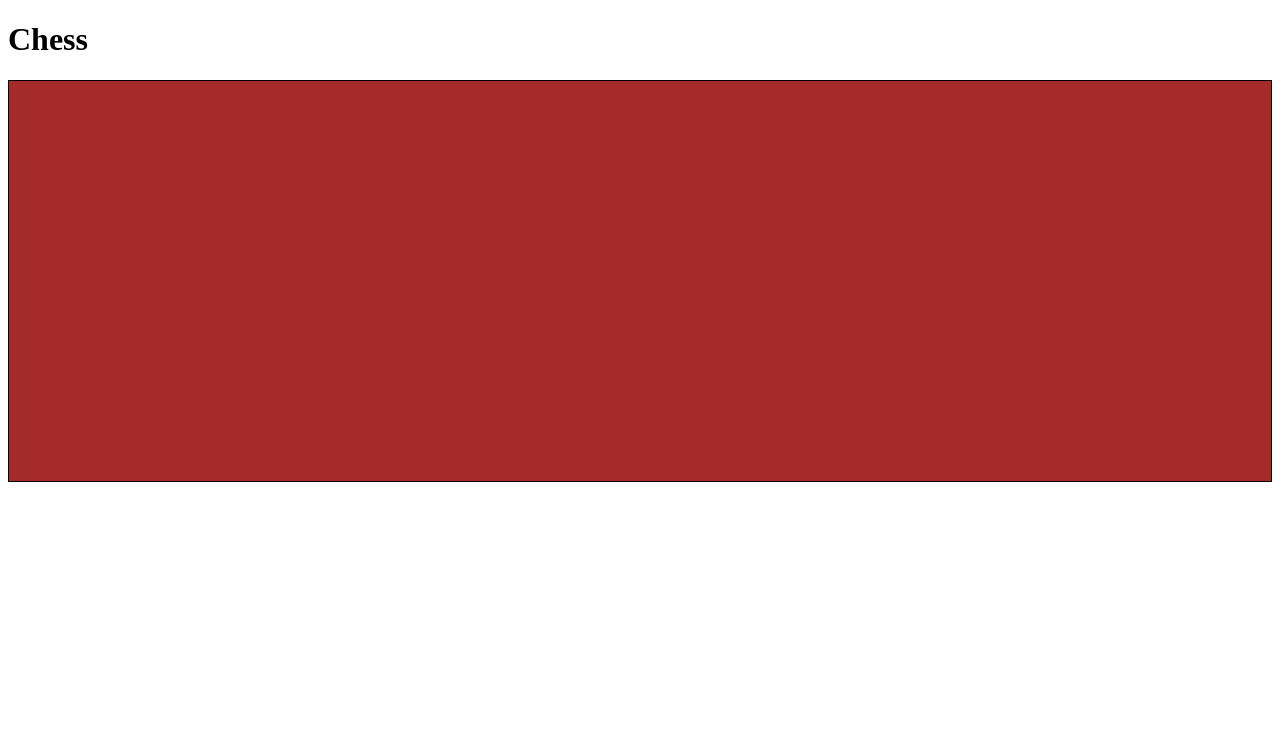
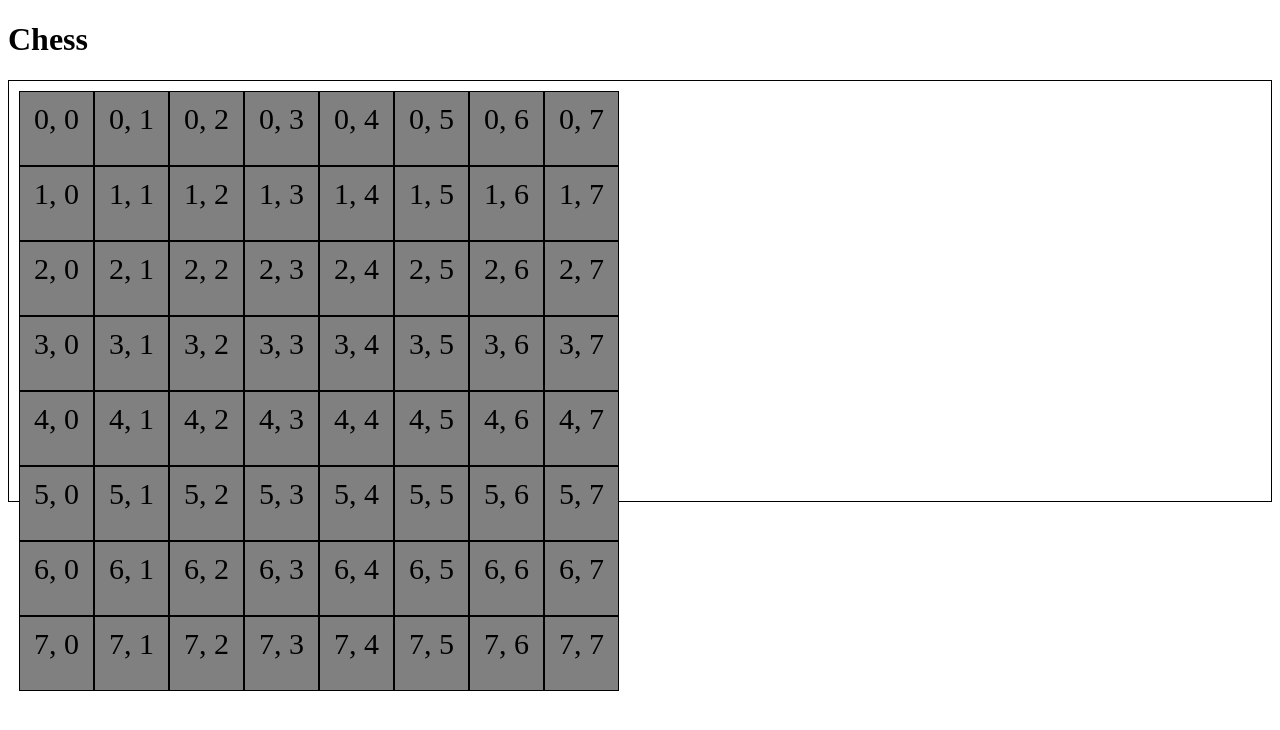
Before and after one commit to dukesook/chess, a plain HTML site: page src/index.html in a window 1280 px wide. Drawn offline with Linux system fonts and the light colour scheme.

Commit message:
create chess board

```diff
--- a/src/chess.mjs
+++ b/src/chess.mjs
@@ -1 +1,26 @@
 console.log('loading chess.mjs');
+
+const chessboard = document.getElementById('chessboard');
+
+
+const Chess = {
+
+  init: function() {
+    Chess.createBoard();
+  },
+
+  createBoard: function() {
+    for (let row = 0; row < 8; row++) {
+      for (let col = 0; col < 8; col++) {
+        const square = document.createElement('div');
+        square.innerHTML = `${row}, ${col}`;
+        chessboard.appendChild(square);
+      }
+    }
+  }
+
+}
+
+Chess.init();
+
+export default Chess;
--- a/src/index.html
+++ b/src/index.html
@@ -9,9 +9,7 @@
 <body>
   <h1>Chess</h1>
 
-  <div class="chess-board">
-
-  </div>
+  <div id="chessboard" class="chessboard"></div>
 
 </body>
 <script src="chess.mjs" type="module"></script>
--- a/src/style.css
+++ b/src/style.css
@@ -1,6 +1,17 @@
-.chess-board {
-  /* display: grid; */
-  background-color: brown;
+.chessboard {
+  display: grid;
+  /* background-color: brown; */
   border: 1px solid black;
   height: 400px;
+  grid-template-columns: repeat(8, 75px);
+  grid-template-rows: repeat(8, 75px);
+  padding: 10px;
 }
+
+.chessboard > div {
+  background-color: gray;
+  border: 1px solid black;
+  text-align: center;
+  padding: 10px;
+  font-size: 30px;
+}
```
